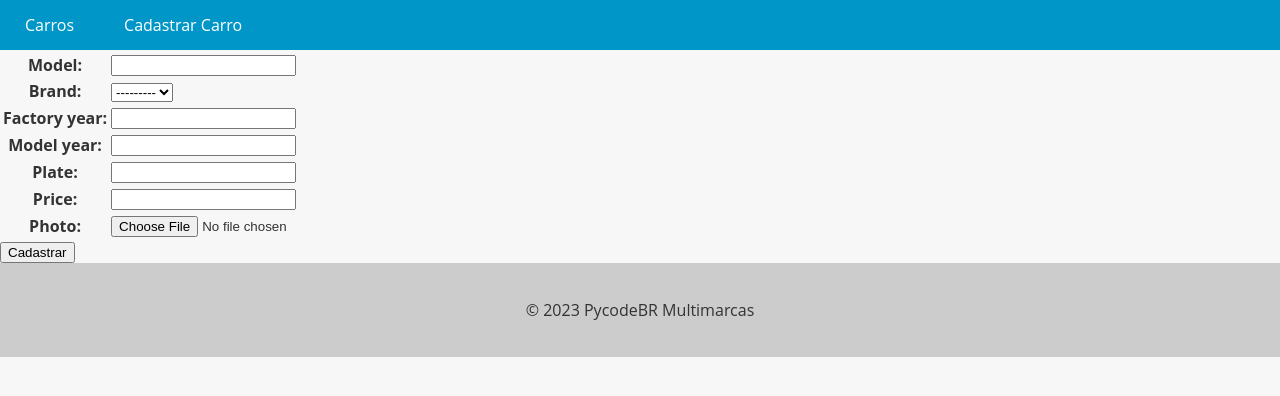
After one commit to ramonbss/django_master_cars, a Django app: page /new_car in a window 1280 px wide. The commit adds this page. Shown: the top 396 px of the page. Run offline with Django 5.2, Linux system fonts and the light colour scheme; data that the repository does not hold is empty.

Commit message:
feat: Implement new car registration form and view, update URLs and templates

```diff
--- a/app/templates/base.html
+++ b/app/templates/base.html
@@ -74,6 +74,7 @@
         <nav>
             <ul>
                 <li><a href="{% url 'cars_list' %}">Carros</a></li>
+                <li><a href="{% url 'new_car' %}">Cadastrar Carro</a></li>
             </ul>
         </nav>
     </header>
--- /dev/null
+++ b/app/templates/new_car.html
@@ -0,0 +1,12 @@
+{% extends "base.html" %}
+
+{% block content %}
+    <form method="post" enctype="multipart/form-data">
+        {% csrf_token %}
+        <table>
+            {{ new_car_form.as_table }}
+        </table>
+
+        <input type="submit" class="btn btn-primary" value="Cadastrar">
+    </form>
+{% endblock %}
--- a/app/urls.py
+++ b/app/urls.py
@@ -23,4 +23,5 @@ from cars import views
 urlpatterns = [
     path('admin/', admin.site.urls),
     path('cars/', views.cars, name='cars_list'),
+    path('new_car', views.new_car, name='new_car'),
 ] + static(settings.MEDIA_URL, document_root=settings.MEDIA_ROOT)
--- /dev/null
+++ b/cars/forms.py
@@ -0,0 +1,26 @@
+from django import forms
+from cars.models import Brand
+
+class CarForm(forms.Form):
+    model = forms.CharField(max_length=200)
+    brand = forms.ModelChoiceField(Brand.objects.all())
+    factory_year = forms.IntegerField()
+    model_year = forms.IntegerField()
+    plate = forms.CharField(max_length=10)
+    price = forms.FloatField()
+    photo = forms.ImageField()
+
+    def save(self):
+        data = self.cleaned_data
+        from cars.models import Car # Imported here to avoid circular imports
+        car = Car(
+            model=data['model'],
+            brand=data['brand'],
+            factory_year=data['factory_year'],
+            model_year=data['model_year'],
+            plate=data['plate'],
+            price=data['price'],
+            photo=data['photo']
+        )
+        car.save()
+        return car
--- a/cars/views.py
+++ b/cars/views.py
@@ -1,6 +1,7 @@
-from django.shortcuts import render
+from django.shortcuts import render, redirect
 from django.conf import settings
 from .models import Car
+from cars.forms import CarForm
 
 # Create your views here.
 def cars(request):
@@ -33,3 +34,15 @@ def _get_car_photo_url(car):
 
     # Fallback to placeholder - uses settings for flexibility
     return f'{settings.MEDIA_URL}cars/car_placeholder.webp'
+
+
+def new_car(request):
+    if request.method == 'POST':
+        new_car_form = CarForm(request.POST, request.FILES)
+        print(new_car_form.data)
+        if new_car_form.is_valid():
+           new_car_form.save()
+           return redirect('cars_list')
+    else:
+        new_car_form = CarForm()
+    return render(request, 'new_car.html', context={'new_car_form': new_car_form})
```
